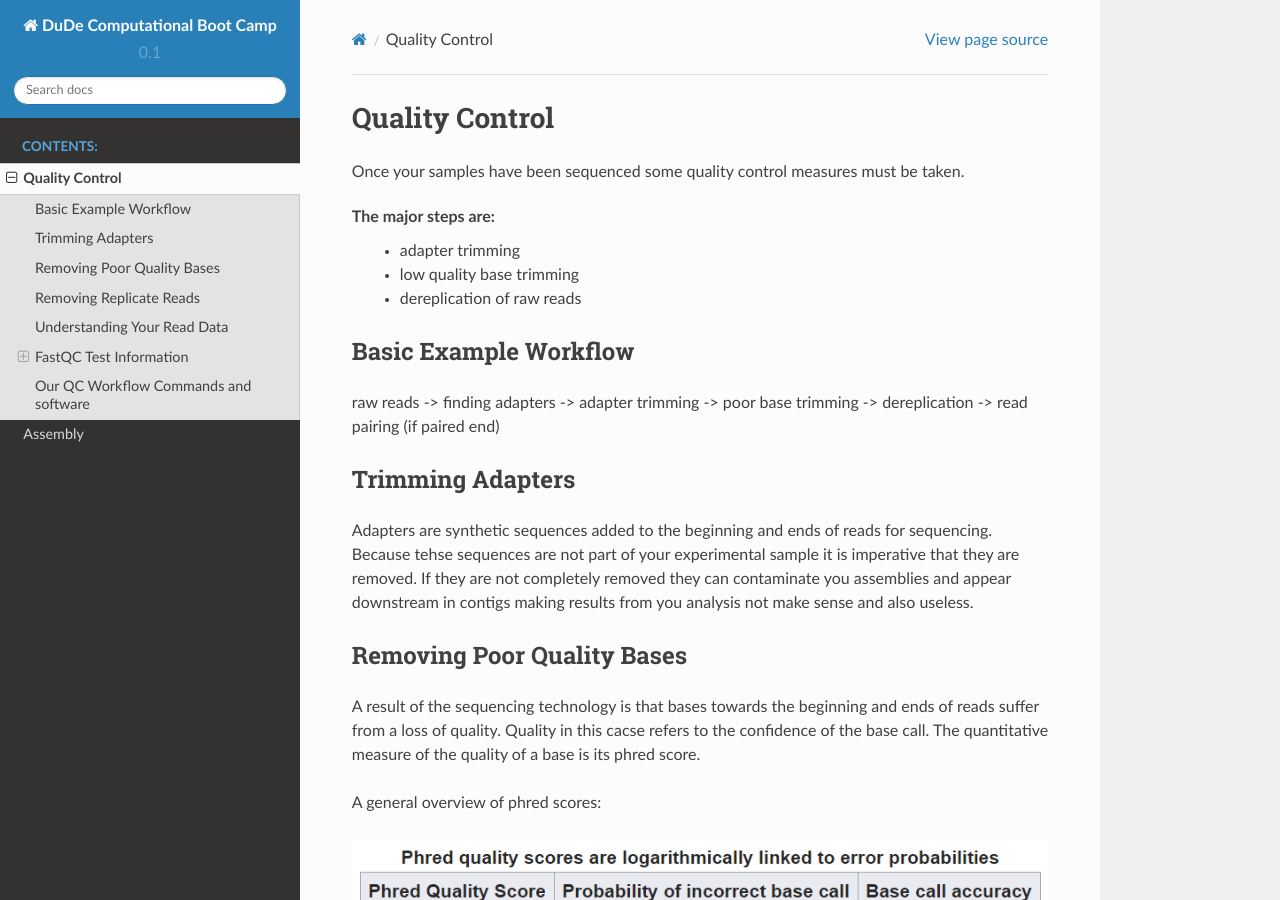
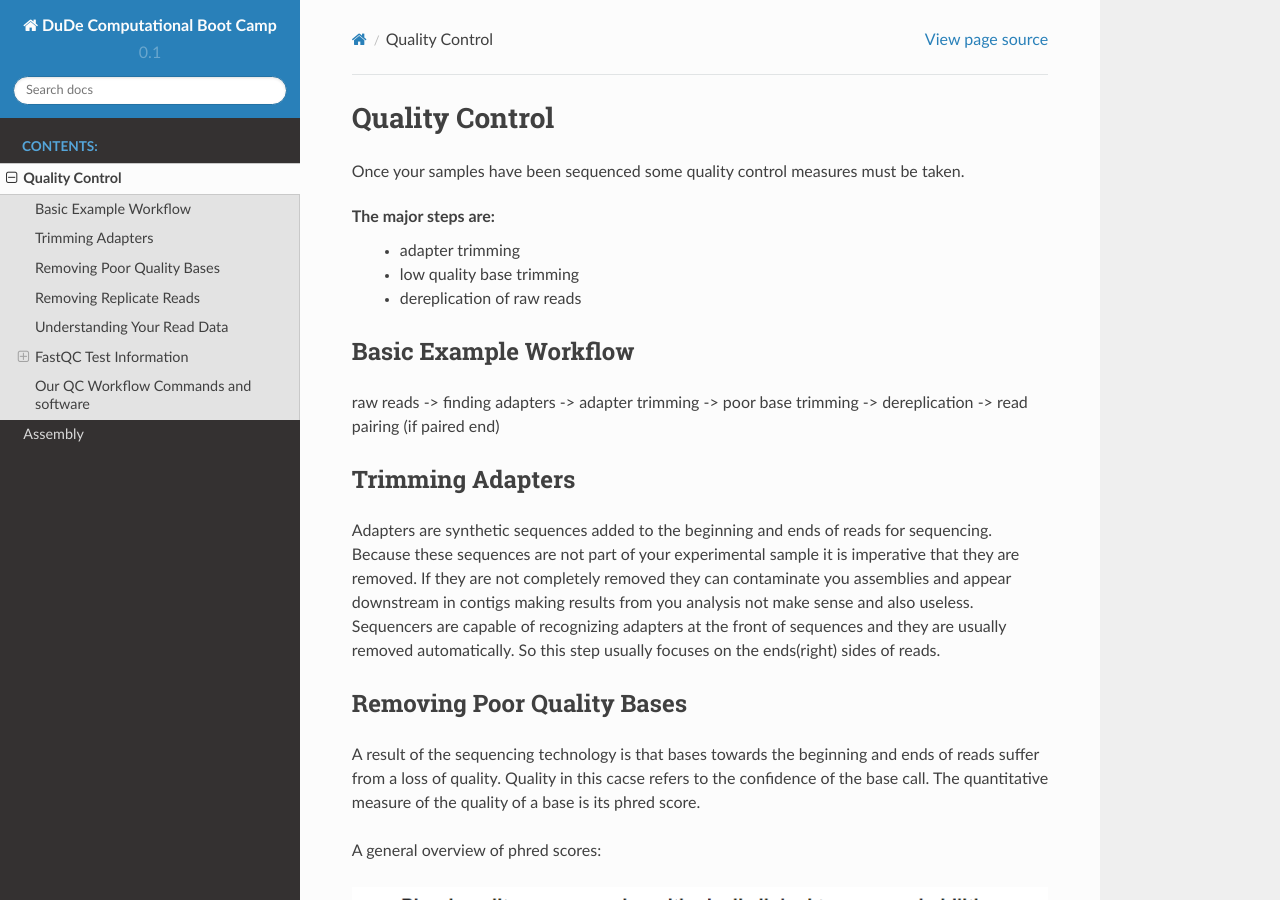
Before and after one commit to DenefLab/Computational-boot-camp, a Sphinx documentation site: the page built from docs/source/QualityControl.rst, in a window 1280 px wide and 900 px high. Built offline with Sphinx 7.4.7 and the Read the Docs theme 2.0.0, drawn with Linux system fonts in a browser that asks for light colours; formulas are drawn with MathJax 3.

Commit message:
Update QualityControl.rst

```diff
--- a/docs/source/QualityControl.rst
+++ b/docs/source/QualityControl.rst
@@ -13,9 +13,9 @@ raw reads -> finding adapters -> adapter trimming -> poor base trimming -> derep
 
 Trimming Adapters
 -----------------
-Adapters are synthetic sequences added to the beginning and ends of reads for sequencing. Because tehse sequences are not part of your experimental
+Adapters are synthetic sequences added to the beginning and ends of reads for sequencing. Because these sequences are not part of your experimental
 sample it is imperative that they are removed. If they are not completely removed they can contaminate you assemblies and appear downstream in contigs
-making results from you analysis not make sense and also useless.
+making results from you analysis not make sense and also useless. Sequencers are capable of recognizing adapters at the front of sequences and they are usually removed automatically. So this step usually focuses on the ends(right) sides of reads.
 
 Removing Poor Quality Bases
 ------------------------------
```
